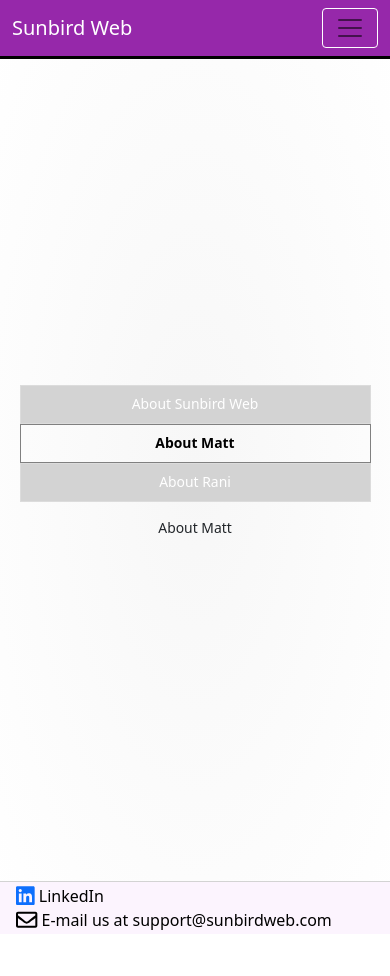
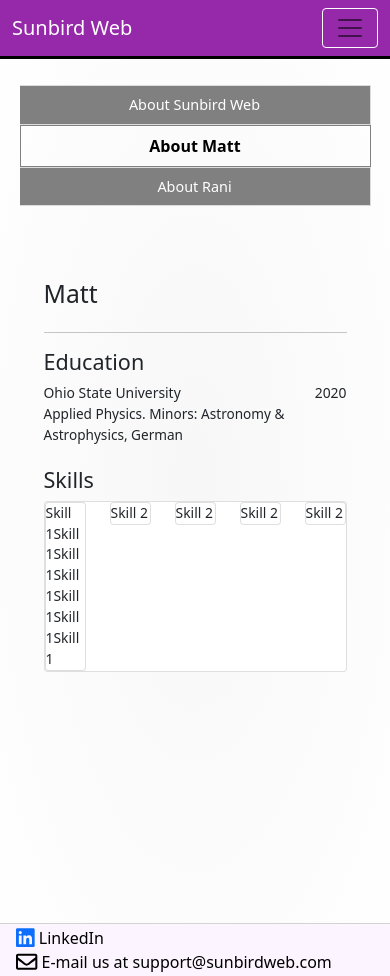
Before and after one commit to rhinnawi/first_site, a React (Create React App) app: page /about in a window 390 px wide. Both pictures are taken after a click on the tab "About Matt". Before the commit the page ends 934 px from the top, so only its background shows below. Built offline with nearby package versions, Linux system fonts and the light colour scheme.

Commit message:
cleaned up about page layout. Began creating profile pages.

```diff
--- /dev/null
+++ b/src/components/Profile.js
@@ -0,0 +1,75 @@
+import React from "react";
+import "../styles/App.css";
+import { Container, Row, Col, Card, CardGroup } from "react-bootstrap";
+
+const EducationSection = (props) => {
+  return (
+    <div>
+      <Row>
+        <Col>
+          <h4>Education</h4>
+        </Col>
+      </Row>
+      <Row>
+        <Col>
+          <Row className="d-flex justify-content-between my-0">
+            <Col xs={8}>
+              <span>Ohio State University</span>
+            </Col>
+            <Col xs={4} style={{ textAlign: "right" }}>
+              <span>2020</span>
+            </Col>
+          </Row>
+          <Row>
+            <Col>
+              <span className="caption">
+                Applied Physics. Minors: Astronomy & Astrophysics, German
+              </span>
+            </Col>
+          </Row>
+        </Col>
+      </Row>
+    </div>
+  );
+};
+
+const Profile = (props) => {
+  return (
+    <Container fluid className="profile py-2">
+      <Row>
+        <Col>
+          <h2>{props.name}</h2>
+        </Col>
+      </Row>
+      <hr />
+      <EducationSection />
+      <br />
+      <Row>
+        <Col>
+          <h4>Skills</h4>
+          <Card>
+            <Row className="d-flex justify-items-end">
+              <Col>
+                <Card>Skill 1Skill 1Skill 1Skill 1Skill 1Skill 1Skill 1</Card>
+              </Col>
+              <Col>
+                <Card>Skill 2</Card>
+              </Col>
+              <Col>
+                <Card>Skill 2</Card>
+              </Col>
+              <Col>
+                <Card>Skill 2</Card>
+              </Col>
+              <Col>
+                <Card>Skill 2</Card>
+              </Col>
+            </Row>
+          </Card>
+        </Col>
+      </Row>
+    </Container>
+  );
+};
+
+export default Profile;
--- a/src/pages/AboutPage.js
+++ b/src/pages/AboutPage.js
@@ -2,6 +2,7 @@
 import { Nav, Tab, Container, Row, Col } from "react-bootstrap";
 import "../styles/App.css";
 import HomePage from "./HomePage";
+import Profile from "../components/Profile";
 
 const ACTIVE_TAB_CLASSES = "tab tab-selected";
 const DEFAULT_TAB_CLASSES = "tab";
@@ -14,12 +15,7 @@
   ];
 
   return (
-    <Nav
-      fill
-      className="flex-column"
-      style={{ height: "100%" }}
-      id="aboutPageNav"
-    >
+    <Nav fill className="flex-column" id="AboutPageNav">
       {tabs.map(({ id, title }) => {
         return (
           <Nav.Item key={id} id={id} className={props.tabClasses[id]}>
@@ -67,31 +63,27 @@
   return (
     <Tab.Container
       defaultActiveKey="aboutUs"
-      onSelect={(eventKey, e) => handleTabColor(eventKey)}
+      onSelect={(eventKey) => handleTabColor(eventKey)}
     >
-      <Container fluid id="AboutPage">
-        <Row className="px-0 py-2 d-flex justify-content-center">
-          <Col sm={1} className="py-2">
+      <Container id="AboutPage" className="d-flex justify-content-center" fluid>
+        <Row className="px-0 py-2" style={{ width: "100%", minHeight: "80vh" }}>
+          <Col sm={12} md={1} className="py-2 px-0">
             <AboutPageNav tabClasses={tabClasses} />
           </Col>
           <Col
-            sm={11}
-            width="100%"
-            className="d-flex align-items-center justify-content-center px-0 py-2"
+            sm={12}
+            md={11}
+            className="d-flex align-items-top justify-content-left px-0 my-2 content"
           >
-            <Tab.Content className="d-flex justify-content-center">
+            <Tab.Content style={{ width: "100%" }}>
               <Tab.Pane eventKey="aboutUs">
                 <HomePage />
               </Tab.Pane>
               <Tab.Pane eventKey="aboutMatt">
-                <div>
-                  <p>About Matt</p>
-                </div>
+                <Profile name="Matt" />
               </Tab.Pane>
               <Tab.Pane eventKey="aboutRani">
-                <div>
-                  <p>About Rani</p>
-                </div>
+                <Profile name="Rani" />
               </Tab.Pane>
             </Tab.Content>
           </Col>
--- a/src/styles/App.css
+++ b/src/styles/App.css
@@ -2,19 +2,16 @@
   display: flex;
   flex-direction: column;
   min-height: 100vh;
+  max-width: 100vw;
 }
 
 main {
   display: flex;
-  flex: 1 0 auto;
-  min-height: 95vh;
+  min-height: 100vh;
   margin: 10px auto;
-  width: 100%;
-  align-items: center;
-  justify-content: center;
+  max-width: 100%;
   font-size: calc(10px + 1vmin);
   background-color: inherit;
-  /* padding-bottom: 3rem; */
 }
 
 .App {
@@ -47,31 +44,53 @@
 }
 
 #HomePage {
-  width: 95%;
-  display: flex;
   margin: auto;
-  margin-left: 0;
-  margin-right: 0;
   padding-left: 0;
   padding-right: 0;
-  justify-content: center;
-  flex-direction: column;
-  flex-wrap: wrap;
   text-align: center;
   font-size: 1em;
 }
 
 #AboutPage {
   padding: 0;
+  max-width: 100vw;
   width: 90%;
+  height: 100%;
 }
 
-.tab :hover {
+#AboutPageNav {
+  /* min-height: 80vh; */
+  height: 100%;
+  max-width: 100% !important;
+  border-top: solid 1px grey;
+  border-left: solid 1px grey;
+  border-bottom: solid 1px gainsboro;
+}
+
+.content {
+  min-height: "100%";
+  max-height: "90vh";
+  overflow-y: "scroll";
+  max-width: "100%";
+  border-top: solid 1px grey;
+}
+
+.profile {
+  width: 100%;
+}
+
+.tab {
+  max-width: 100%;
+}
+
+.tab a:hover {
   background-color: purple;
+  font-weight: bold;
+  color: white;
 }
 
 .tab a {
-  background-color: lightgrey;
+  background-color: grey;
   color: white;
   height: 100%;
   display: flex;
@@ -79,18 +98,40 @@
   align-items: center;
   justify-content: center;
   border: solid 1px gainsboro;
+  border-left: 0;
+  font-size: 0.9rem;
+  padding: 10;
+  max-width: 100%;
 }
 
 .tab.tab-selected a {
   color: black;
   font-weight: 600;
+  font-size: 1rem;
   background-color: transparent;
-  border-right: 0;
+  border: 0;
 }
 
 @media only screen and (max-width: 768px) {
+  .tab a {
+    height: fit-content;
+  }
+
+  .tab {
+    max-height: fit-content;
+  }
+
   .tab.tab-selected a {
     border: solid 1px grey;
+  }
+
+  #AboutPageNav {
+    height: fit-content;
+    border: 0;
+  }
+
+  .content {
+    border: 0;
   }
 }
 
@@ -129,5 +170,4 @@
   font-size: 1rem;
   padding: 10px;
   margin: 10px;
-  /* border: solid 1px grey !important; */
 }
```
